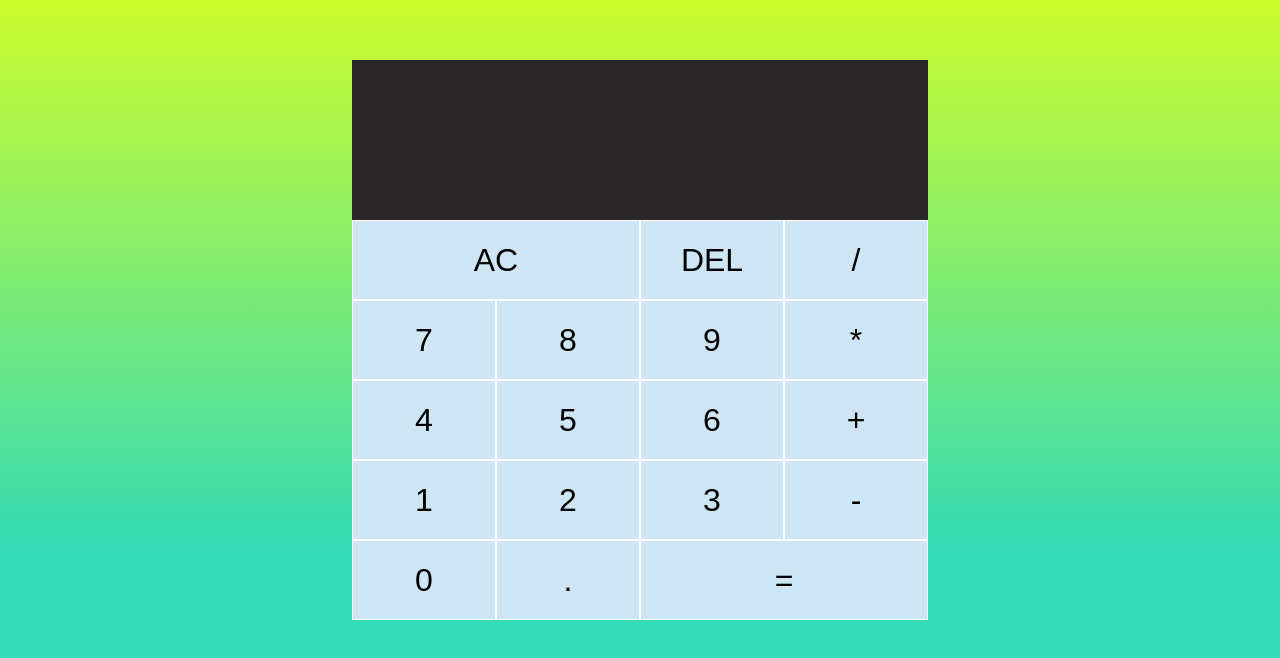
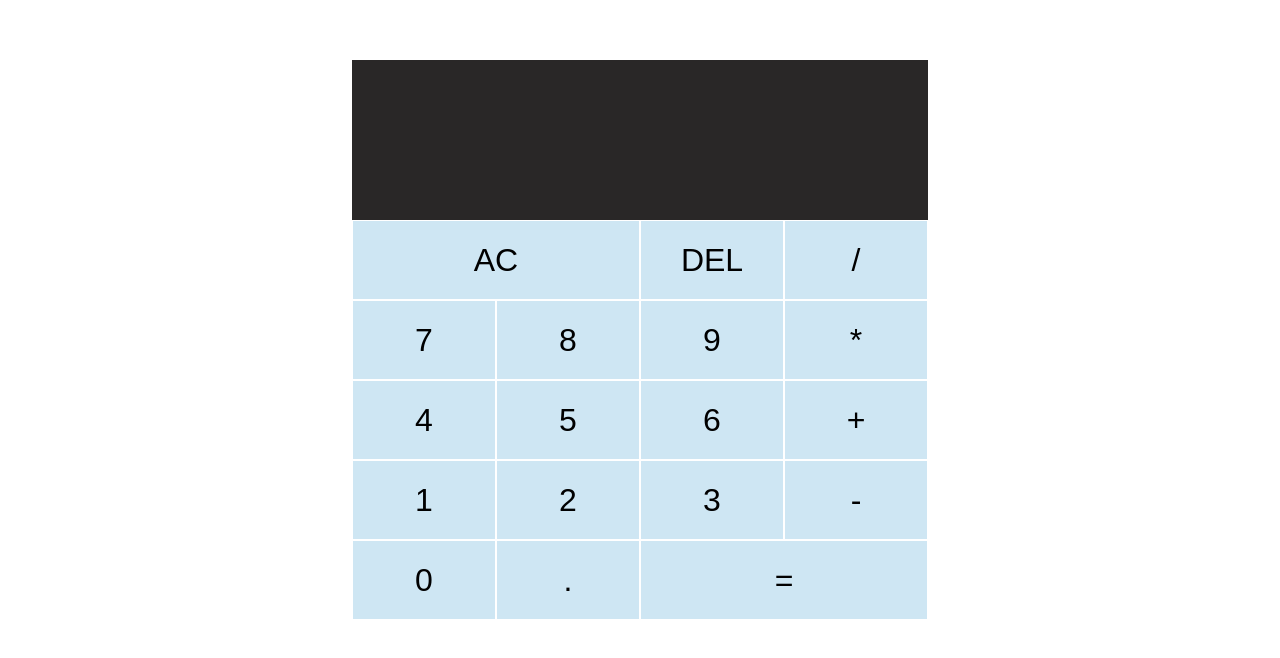
Before and after one commit to thazinnaing/calculator, a React (Vite) app: page / in a window 1280 px wide. Shown: the top 658 px of the page. Built offline with nearby package versions, Linux system fonts and the light colour scheme.

Commit message:
style: styling css

```diff
--- a/src/App.css
+++ b/src/App.css
@@ -3,13 +3,11 @@
   margin: 0;
   padding: 0;
 }
-body{
+/* body{
   width: 100vw;
   height: 100vh;
   background: linear-gradient(0deg, rgba(51,219,182,1) 31%, rgba(205,253,45,1) 100%);
-  overflow-x: hidden;
-  overflow-y: hidden;
-}
+} */
 .container{
   width: 100%;
   height: 100%;
@@ -62,7 +60,7 @@ body{
   .calculator-grid{
     width: 100vw;
     height: 100vh;
-    max-height: 100vh;
+    /* max-height: 90vh; */
     margin-top: 0;
     display: grid;
     grid-template-columns: 25% 25% 25% 25%;
```
